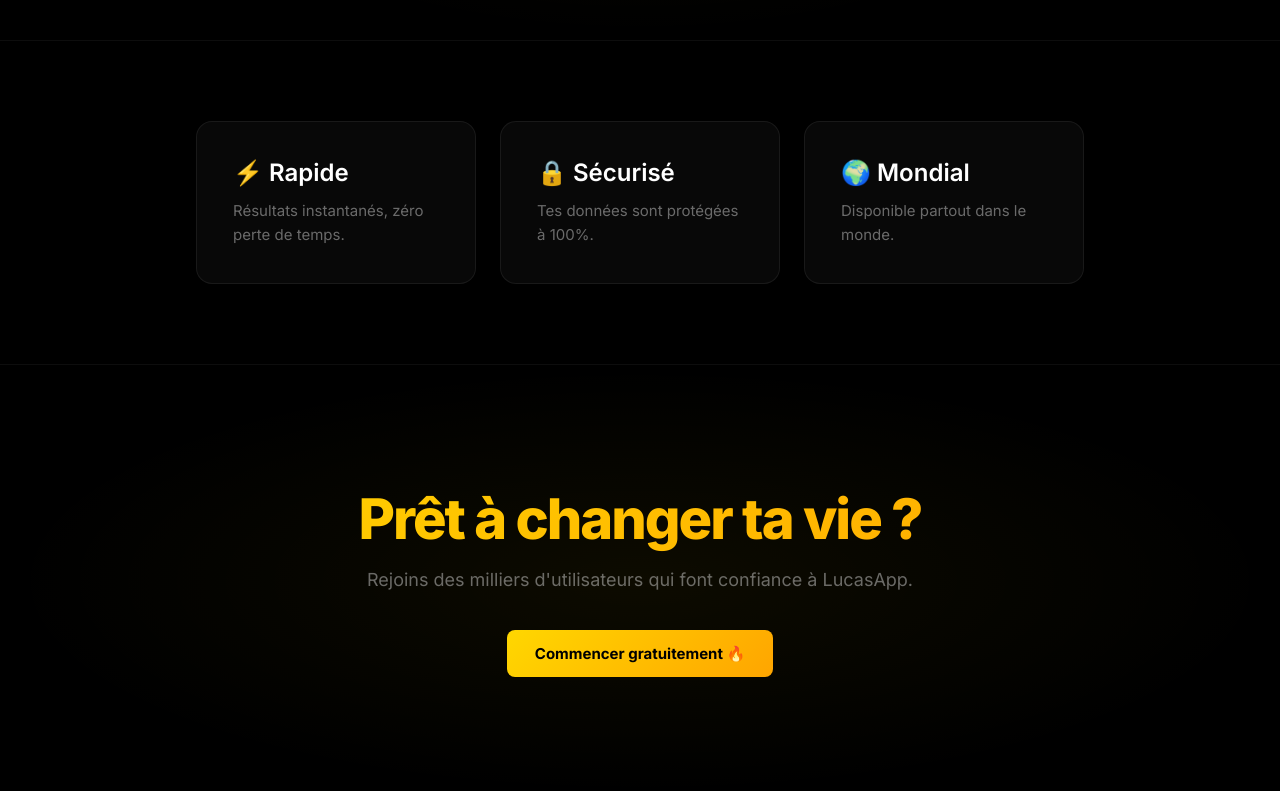
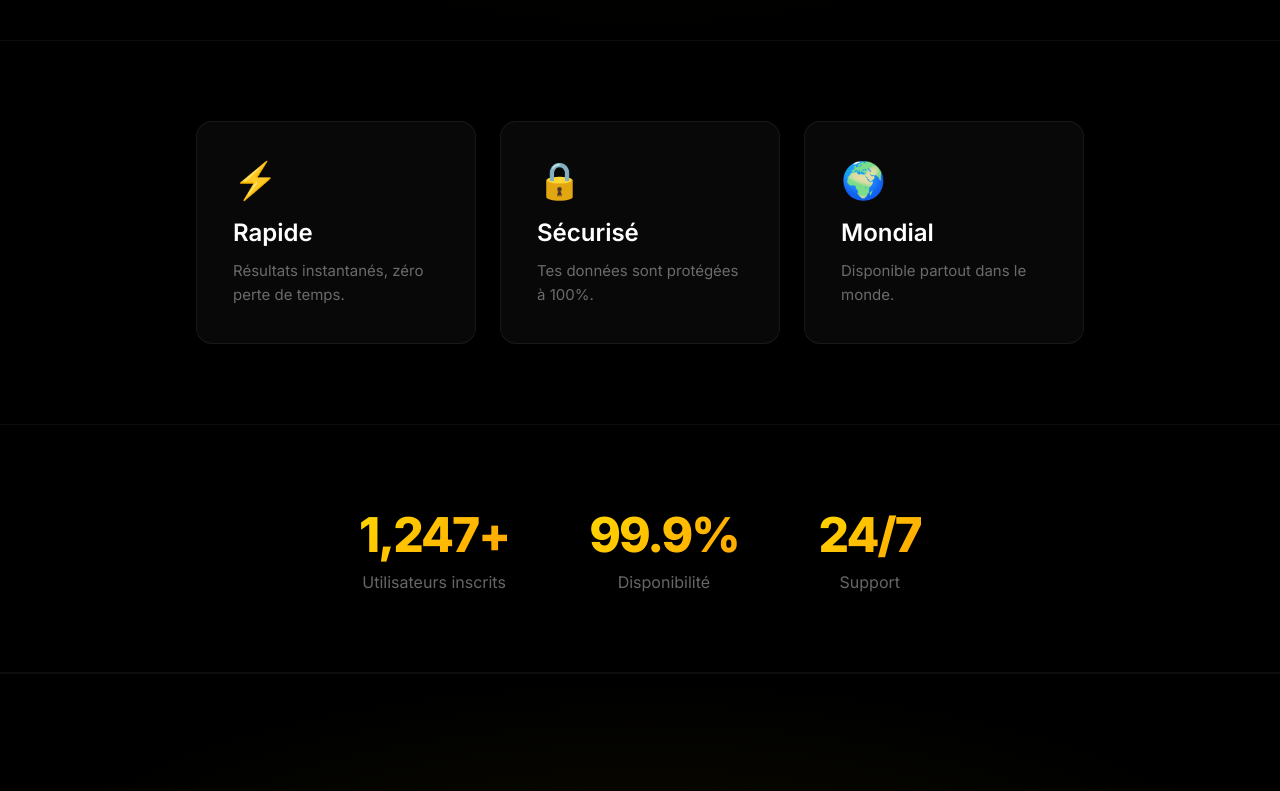
Before and after one commit to lucasketterer0610-max/mon-premier-site-, a website: page index.html in a window 1280 px wide. Shown: the part 760-1551 px from the top of the page. Drawn offline with Linux system fonts and the light colour scheme.

Commit message:
Nouveau design premium

```diff
--- a/index.html
+++ b/index.html
@@ -19,9 +19,9 @@
 
     <section class="hero">
         <div class="badge">🔥 Plus de <span id="compteur">0</span> personnes inscrites</div>
-        <h1>Le futur commence <span>maintenant</span></h1>
-        <p>La solution qui va changer ta vie. Simple. Puissant. Révolutionnaire.</p>
-        <div class="form-container">
+        <h1 class="animate-title">Le futur commence <span>maintenant</span></h1>
+        <p class="animate-subtitle">La solution qui va changer ta vie. Simple. Puissant. Révolutionnaire.</p>
+        <div class="form-container animate-form">
             <input type="email" id="email-input" placeholder="Ton adresse email...">
             <button onclick="inscrire()">Rejoindre 🚀</button>
         </div>
@@ -29,26 +29,39 @@
     </section>
 
     <section class="features">
-        <div class="feature">
-            <h2>⚡ Rapide</h2>
+        <div class="feature scroll-reveal">
+            <div class="feature-icon">⚡</div>
+            <h2>Rapide</h2>
             <p>Résultats instantanés, zéro perte de temps.</p>
         </div>
-        <div class="feature">
-            <h2>🔒 Sécurisé</h2>
+        <div class="feature scroll-reveal">
+            <div class="feature-icon">🔒</div>
+            <h2>Sécurisé</h2>
             <p>Tes données sont protégées à 100%.</p>
         </div>
-        <div class="feature">
-            <h2>🌍 Mondial</h2>
+        <div class="feature scroll-reveal">
+            <div class="feature-icon">🌍</div>
+            <h2>Mondial</h2>
             <p>Disponible partout dans le monde.</p>
         </div>
     </section>
 
-    <section class="inscrits" id="liste-section">
-        <h2>Liste d'attente</h2>
-        <ul id="liste-emails"></ul>
+    <section class="stats scroll-reveal">
+        <div class="stat">
+            <h2>1,247+</h2>
+            <p>Utilisateurs inscrits</p>
+        </div>
+        <div class="stat">
+            <h2>99.9%</h2>
+            <p>Disponibilité</p>
+        </div>
+        <div class="stat">
+            <h2>24/7</h2>
+            <p>Support</p>
+        </div>
     </section>
 
-    <section class="cta">
+    <section class="cta scroll-reveal">
         <h2>Prêt à changer ta vie ?</h2>
         <p>Rejoins des milliers d'utilisateurs qui font confiance à LucasApp.</p>
         <button onclick="document.getElementById('email-input').focus()">Commencer gratuitement 🔥</button>
@@ -59,10 +72,32 @@
     </footer>
 
     <script>
-        let emails = [];
         let compteur = 1247;
+        document.getElementById('compteur').textContent = compteur;
 
-        document.getElementById('compteur').textContent = compteur;
+        // Animation au scroll
+        const observer = new IntersectionObserver((entries) => {
+            entries.forEach(entry => {
+                if (entry.isIntersecting) {
+                    entry.target.classList.add('visible');
+                }
+            });
+        }, { threshold: 0.1 });
+
+        document.querySelectorAll('.scroll-reveal').forEach(el => {
+            observer.observe(el);
+        });
+
+        // Animation hero au chargement
+        setTimeout(() => {
+            document.querySelector('.animate-title').classList.add('visible');
+        }, 100);
+        setTimeout(() => {
+            document.querySelector('.animate-subtitle').classList.add('visible');
+        }, 300);
+        setTimeout(() => {
+            document.querySelector('.animate-form').classList.add('visible');
+        }, 500);
 
         async function inscrire() {
             const input = document.getElementById('email-input');
@@ -94,7 +129,7 @@
                     compteur++;
                     document.getElementById('compteur').textContent = compteur;
                     message.textContent = '🔥 Bienvenue dans l\'aventure !';
-            message.style.color = 'gold';
+                    message.style.color = '#FFD700';
                     input.value = '';
                 }
             } catch (error) {
@@ -102,7 +137,6 @@
                 message.style.color = 'red';
             }
         }
-
     </script>
 
 </body>
--- a/style.css
+++ b/style.css
@@ -313,4 +313,88 @@
 
 .email-item:hover {
     border-color: rgba(255,215,0,0.3);
+}/* ANIMATIONS SCROLL */
+.scroll-reveal {
+    opacity: 0;
+    transform: translateY(40px);
+    transition: opacity 0.7s ease, transform 0.7s ease;
 }
+
+.scroll-reveal.visible {
+    opacity: 1;
+    transform: translateY(0);
+}
+
+.animate-title {
+    opacity: 0;
+    transform: translateY(30px);
+    transition: opacity 0.8s ease, transform 0.8s ease;
+}
+
+.animate-title.visible {
+    opacity: 1;
+    transform: translateY(0);
+}
+
+.animate-subtitle {
+    opacity: 0;
+    transform: translateY(30px);
+    transition: opacity 0.8s ease 0.2s, transform 0.8s ease 0.2s;
+}
+
+.animate-subtitle.visible {
+    opacity: 1;
+    transform: translateY(0);
+}
+
+.animate-form {
+    opacity: 0;
+    transform: translateY(30px);
+    transition: opacity 0.8s ease 0.4s, transform 0.8s ease 0.4s;
+}
+
+.animate-form.visible {
+    opacity: 1;
+    transform: translateY(0);
+}
+
+/* FEATURE ICON */
+.feature-icon {
+    font-size: 36px;
+    margin-bottom: 16px;
+}
+
+/* STATS */
+.stats {
+    display: flex;
+    justify-content: center;
+    gap: 80px;
+    padding: 80px 60px;
+    border-top: 1px solid rgba(255,255,255,0.05);
+    border-bottom: 1px solid rgba(255,255,255,0.05);
+}
+
+.stat {
+    text-align: center;
+}
+
+.stat h2 {
+    font-size: 48px;
+    font-weight: 800;
+    background: linear-gradient(135deg, #FFD700, #FFA500);
+    -webkit-background-clip: text;
+    -webkit-text-fill-color: transparent;
+    background-clip: text;
+    letter-spacing: -2px;
+    margin-bottom: 8px;
+}
+
+.stat p {
+    color: rgba(255,255,255,0.4);
+    font-size: 16px;
+}
+
+/* FEATURES délai */
+.feature:nth-child(1) { transition-delay: 0s; }
+.feature:nth-child(2) { transition-delay: 0.15s; }
+.feature:nth-child(3) { transition-delay: 0.3s; }
```
Lines whose indentation alone changed are shown as unchanged.
